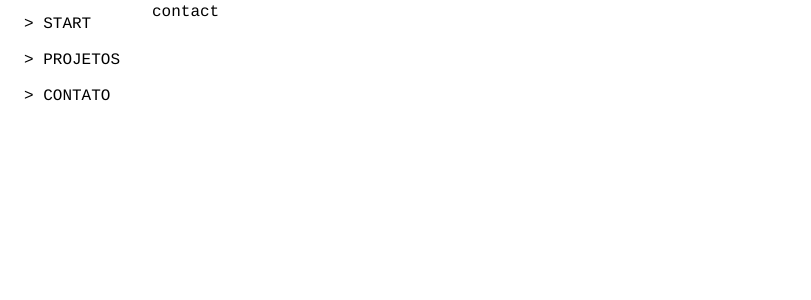
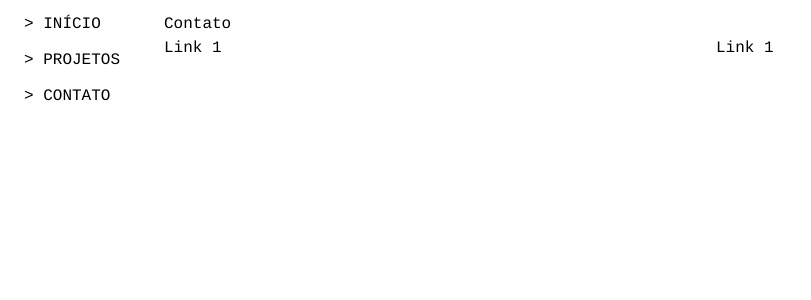
Before and after one commit to rcmilan/rcmilan, a React (Create React App) app: page /contact in a window 1280 px wide. Shown: the top 300 px of the page, without its empty margins (0-811 px from the left). Built offline with nearby package versions, Linux system fonts and the light colour scheme.

Commit message:
I18n (#4)
* i18n

* locales

* contact

Co-authored-by: Ricardo Milan <ricardo@fluencypass.com>

```diff
--- a/package.json
+++ b/package.json
@@ -10,8 +10,12 @@
     "@types/node": "^16.11.45",
     "@types/react": "^18.0.15",
     "@types/react-dom": "^18.0.6",
+    "i18next": "^21.9.0",
+    "i18next-browser-languagedetector": "^6.1.5",
+    "i18next-http-backend": "^1.4.1",
     "react": "^18.2.0",
     "react-dom": "^18.2.0",
+    "react-i18next": "^11.18.3",
     "react-router-dom": "6",
     "react-scripts": "5.0.1",
     "typescript": "^4.7.4",
--- /dev/null
+++ b/public/locales/dev/translation.json
@@ -0,0 +1,2 @@
+{
+}
--- /dev/null
+++ b/public/locales/en-US/translation.json
@@ -0,0 +1,9 @@
+{
+  "translation": {
+    "sidebar": {
+      "start": "Start",
+      "projects": "Projects",
+      "contact": "Contact"
+    }
+  }
+}
--- /dev/null
+++ b/public/locales/en/translation.json
@@ -0,0 +1,2 @@
+{
+}
--- /dev/null
+++ b/public/locales/pt-BR/translation.json
@@ -0,0 +1,12 @@
+{
+  "translation": {
+    "sidebar": {
+      "start": "Início",
+      "projects": "Projetos",
+      "contact": "Contato"
+    },
+    "contact": {
+      "header": "Contato"
+    }
+  }
+}
--- /dev/null
+++ b/public/locales/pt/translation.json
@@ -0,0 +1,2 @@
+{
+}
--- a/src/components/sidebar/index.tsx
+++ b/src/components/sidebar/index.tsx
@@ -1,5 +1,6 @@
 import React from "react";
 import { Link } from "react-router-dom";
+import { useTranslation } from "react-i18next";
 
 interface MenuItem {
   key: number;
@@ -7,25 +8,27 @@ interface MenuItem {
   href: string;
 }
 
+function Sidebar() {
+  const { t } = useTranslation();
+
   const links: Array<MenuItem> = [
     {
       key: 1,
-    text: "> Start",
+      text: "> " + t("translation.sidebar.start"),
       href: "/",
     },
     {
       key: 2,
-    text: "> Projetos",
+      text: "> " + t("translation.sidebar.projects"),
       href: "/projects",
     },
     {
       key: 3,
-    text: "> Contato",
+      text: "> " + t("translation.sidebar.contact"),
       href: "/contact",
     },
   ];
 
-function Sidebar() {
   return (
     <aside aria-label="Sidebar" className="h-screen sticky top-0">
       <ul className="w-32 m-3">
--- /dev/null
+++ b/src/i18n.ts
@@ -0,0 +1,27 @@
+import i18n from "i18next";
+import { initReactI18next } from "react-i18next";
+import LanguageDetector from "i18next-browser-languagedetector";
+import Backend from "i18next-http-backend";
+
+i18n
+  // i18next-http-backend
+  // loads translations from your server
+  // https://github.com/i18next/i18next-http-backend
+  .use(Backend)
+  // detect user language
+  // learn more: https://github.com/i18next/i18next-browser-languageDetector
+  .use(LanguageDetector)
+  // pass the i18n instance to react-i18next.
+  .use(initReactI18next)
+  // init i18next
+  // for all options read: https://www.i18next.com/overview/configuration-options
+  .init({
+    debug: true,
+    fallbackLng: ["pt-BR", "en-US"],
+    lng:"pt-BR",
+    interpolation: {
+      escapeValue: false, // not needed for react as it escapes by default
+    },
+  });
+
+export default i18n;
--- a/src/index.tsx
+++ b/src/index.tsx
@@ -3,20 +3,23 @@ import ReactDOM from "react-dom/client";
 import { BrowserRouter as Router, Routes, Route } from "react-router-dom";
 import Sidebar from "./components/sidebar";
 import "./index.css";
+import "./i18n.ts";
 import App from "./pages/App";
 import Contact from "./pages/Contact";
 import Project from "./pages/Project";
 import reportWebVitals from "./reportWebVitals";
+import { Suspense } from "react";
 
 const root = ReactDOM.createRoot(
   document.getElementById("root") as HTMLElement
 );
 root.render(
   <React.StrictMode>
+    <Suspense fallback="loading">
       <div className="flex">
         <Router>
           <Sidebar />
-        <main role="main" className="w-full">
+          <main role="main" className="w-full m-3">
             <Routes>
               <Route index element={<App />} />
               <Route path="/contact" element={<Contact />} />
@@ -25,6 +28,7 @@ root.render(
           </main>
         </Router>
       </div>
+    </Suspense>
   </React.StrictMode>
 );
 
--- a/src/pages/Contact.tsx
+++ b/src/pages/Contact.tsx
@@ -1,8 +1,18 @@
 import React from "react";
+import { useTranslation } from "react-i18next";
 
 function Contact() {
-    return <>contact</>
+  const { t } = useTranslation();
+  return (
+    <>
+      <h1>{t("translation.contact.header")}</h1>
+
+      <div className="flex">
+        <div className="flex-1">Link 1</div>
+        <div className="flex-1">Link 1</div>
+      </div>
+    </>
+  );
 }
 
-
 export default Contact;
```
Also changed, not shown: src/pages/App.tsx (+5 -2 lines), 2 other files (tests, documents, lock files or other folders). Lines whose indentation alone changed are shown as unchanged.
